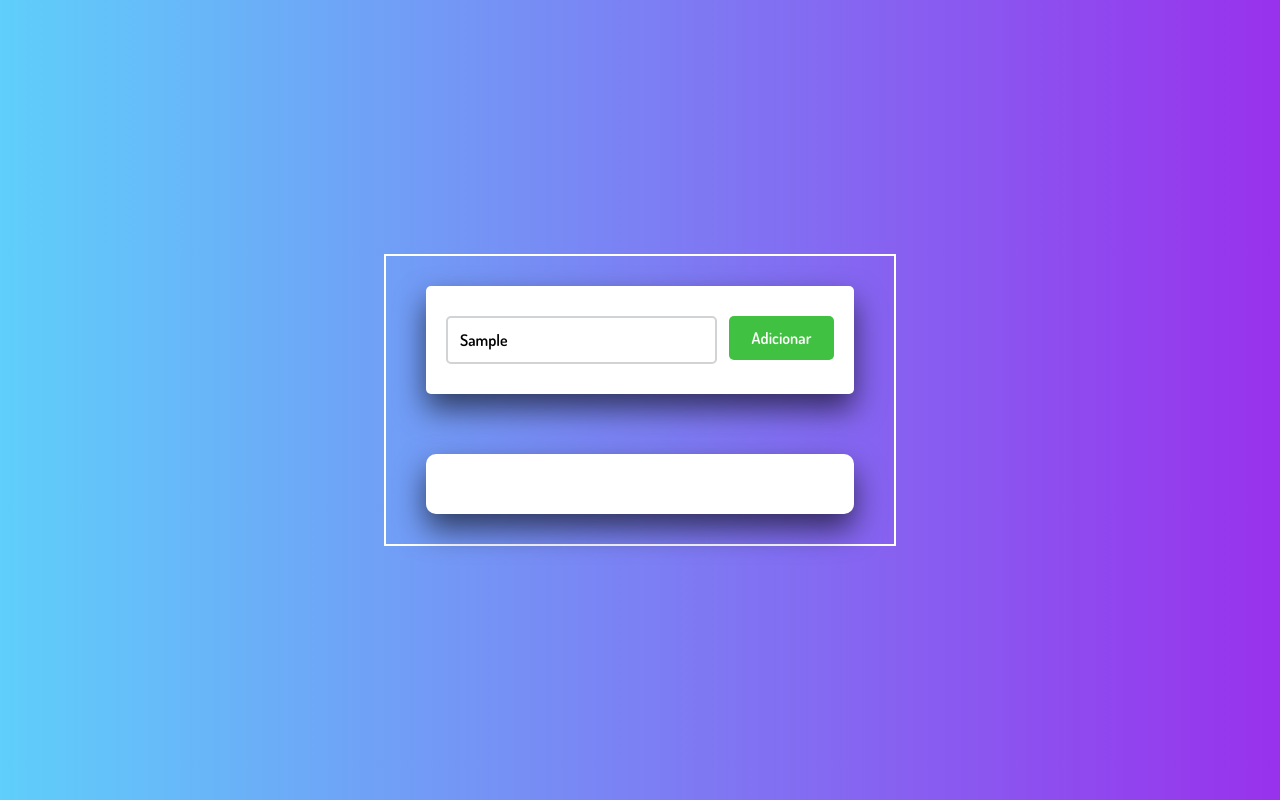
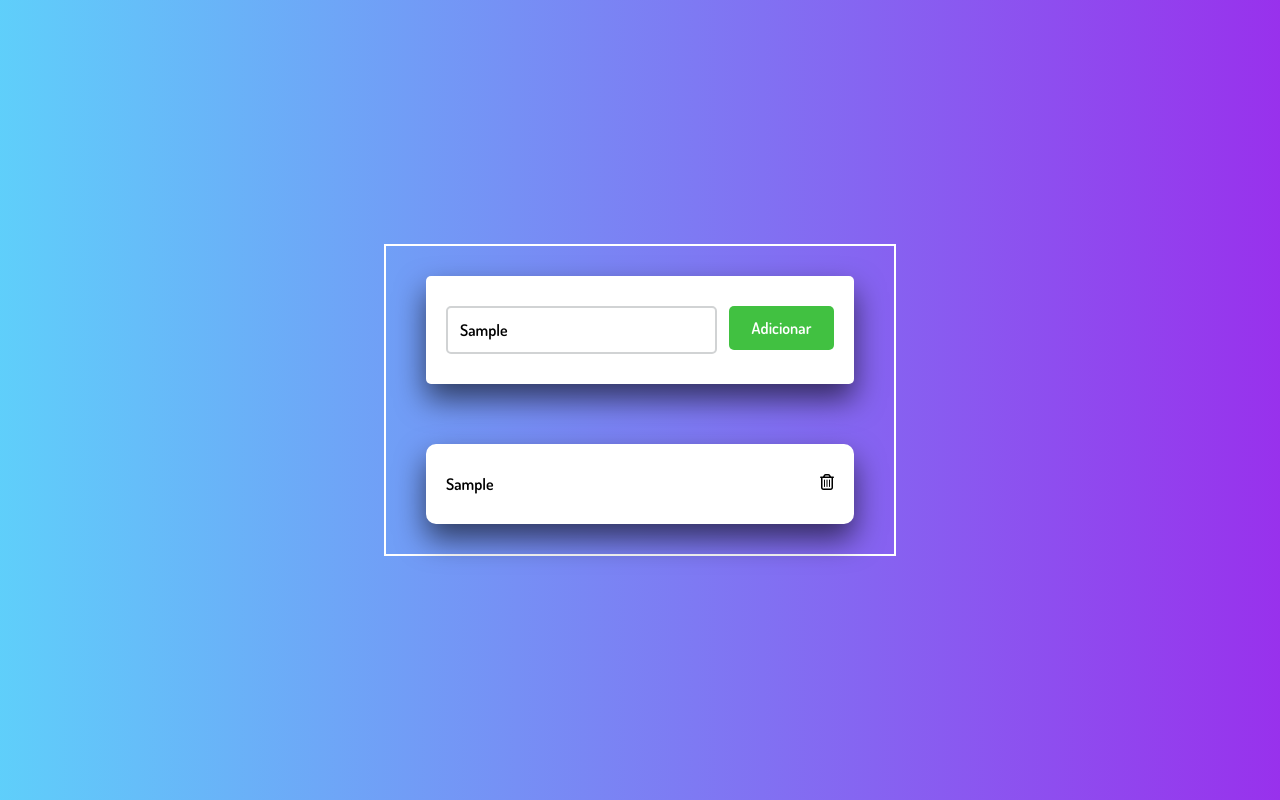
Before and after one commit to oseiasWeb/lista-de-tarefas, a plain HTML site: page index.html in a window 1280 px wide. Both pictures are taken after typing "Sample" into the empty fields and a click on the button "Adicionar". Drawn offline with Linux system fonts and the light colour scheme; a web font is replaced by a local one.

Commit message:
Construção container apresentação lista

```diff
--- a/index.html
+++ b/index.html
@@ -20,9 +20,15 @@
             <button class="new-task-button">Adicionar</button>
         </div>
 
-        <div class="tasks-container"></div>
+        <div class="tasks-container">
+            <div class="task-item">
+                <p></p>
+                <i></i>
+            </div>
+        </div>
     </div>
 
+    <script src="https://kit.fontawesome.com/f9e19193d6.js" crossorigin="anonymous"></script>
     <script src="./scripts.js"></script>
 </body>
 </html>
--- a/scripts.js
+++ b/scripts.js
@@ -0,0 +1,41 @@
+const inputElement = document.querySelector(".new-task-input");
+const addTaskBUtton = document.querySelector(".new-task-button");
+
+const tasksContainer = document.querySelector('.tasks-container');
+
+/* Validação de campo simplificado*/
+const validateInput = () => inputElement.value.trim().length > 0;
+
+const handleAddTask = () => {
+    const inputIsValid = validateInput();
+
+    if(!inputIsValid){
+        return inputElement.classList.add("error");
+    }
+
+    const taskItemContainer = document.createElement('div');
+    taskItemContainer.classList.add('task-item');
+
+    const taskContent = document.createElement('p');
+    taskContent.innerText = inputElement.value;
+
+    const deleteItem = document.createElement('i');
+    deleteItem.classList.add('far');
+    deleteItem.classList.add('fa-trash-alt');
+
+    taskItemContainer.appendChild(taskContent);
+    taskItemContainer.appendChild(deleteItem);
+
+    tasksContainer.appendChild(taskItemContainer);
+};
+
+const handleInputChange = () => {
+    const inputIsValid = validateInput();
+    if(inputIsValid){
+        return inputElement.classList.remove("error");
+    }
+}
+
+addTaskBUtton.addEventListener("click",() => handleAddTask());
+
+inputElement.addEventListener('change',() => handleInputChange());
--- a/styles.css
+++ b/styles.css
@@ -64,3 +64,18 @@ body {
     box-shadow: 0 15px 30px rgba(0,0,0,0.6);
     width: 100%;
 }
+
+.task-item {
+    display: flex;
+    justify-content: space-between;
+    align-items: ;
+}
+
+/* Utilities */
+.error {
+    border: 2px solid red !important;
+}
+
+.error::placeholder {
+    color: red;
+}
```
